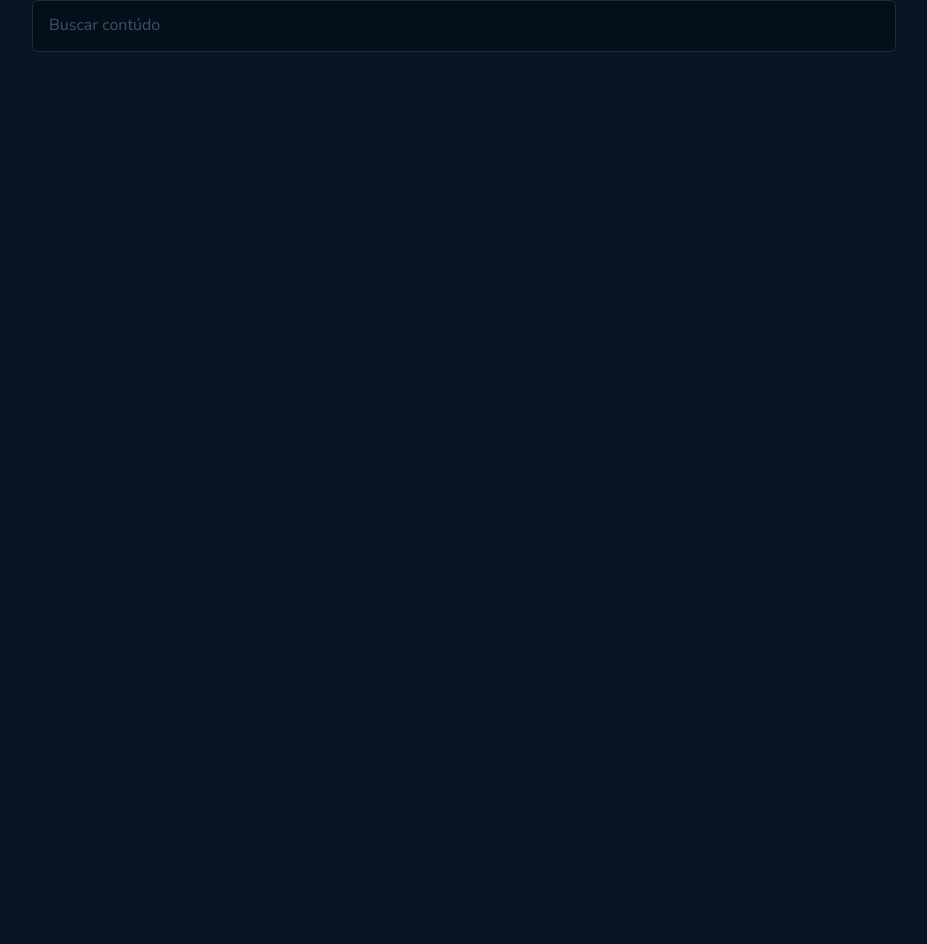
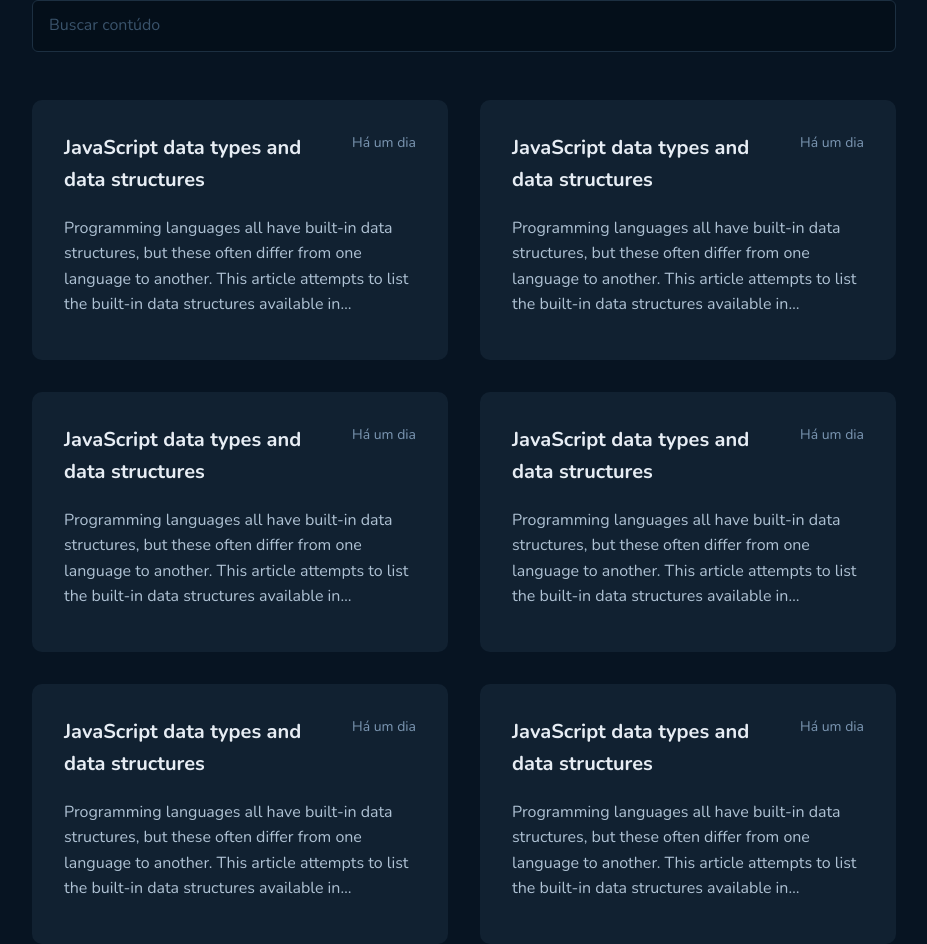
Before and after one commit to JonathanMDueck/github-blog, a React (Vite) app: page / in a window 1280 px wide. Shown: the part 536-1480 px from the top of the page, without its empty margins (176-1103 px from the left). Before the commit the page ends 800 px from the top, so only its background shows below. Built offline with nearby package versions, Linux system fonts and the light colour scheme.

Commit message:
Posts component

```diff
--- a/src/pages/Feed/components/Profile/styles.ts
+++ b/src/pages/Feed/components/Profile/styles.ts
@@ -1,10 +1,8 @@
 import { styled } from "styled-components";
 
 export const ProfileContainer = styled.div`
-  max-width: 54rem;
   height: 13.25rem;
 
-  margin: 0 auto;
   margin-top: -5.5rem;
 
   background: ${(props) => props.theme["gray-700"]};
--- a/src/pages/Feed/components/SearchForm/styles.ts
+++ b/src/pages/Feed/components/SearchForm/styles.ts
@@ -1,9 +1,6 @@
 import { styled } from "styled-components";
 
 export const SearchFormContainer = styled.div`
-  max-width: 54rem;
-  margin: 0 auto;
-
   margin-top: 4.5rem;
 `;
 
--- a/src/pages/Feed/index.tsx
+++ b/src/pages/Feed/index.tsx
@@ -1,11 +1,146 @@
 import { Profile } from "./components/Profile";
 import { SearchForm } from "./components/SearchForm";
+import {
+  Description,
+  FeedContainer,
+  Post,
+  PostContainer,
+  PostTitle,
+} from "./styles";
 
 export function Feed() {
   return (
-    <div>
+    <FeedContainer>
       <Profile />
       <SearchForm />
-    </div>
+      <PostContainer>
+        <Post>
+          <PostTitle>
+            <span>JavaScript data types and data structures</span>
+            <p>Há um dia</p>
+          </PostTitle>
+          <Description>
+            <p>
+              Programming languages all have built-in data structures, but these
+              often differ from one language to another. This article attempts
+              to list the built-in data structures available in JavaScript and
+              what properties they have. These can be used to build other data
+              structures. Wherever possible, comparisons with other languages
+              are drawn. Dynamic typing JavaScript is a loosely typed and
+              dynamic language. Variables in JavaScript are not directly
+              associated with any particular value type, and any variable can be
+              assigned (and re-assigned) values of all types: let foo = 42; //
+              foo is now a number foo = 'bar'; // foo is now a string foo =
+              true; // foo is now a boolean
+            </p>
+          </Description>
+        </Post>
+        <Post>
+          <PostTitle>
+            <span>JavaScript data types and data structures</span>
+            <p>Há um dia</p>
+          </PostTitle>
+          <Description>
+            <p>
+              Programming languages all have built-in data structures, but these
+              often differ from one language to another. This article attempts
+              to list the built-in data structures available in JavaScript and
+              what properties they have. These can be used to build other data
+              structures. Wherever possible, comparisons with other languages
+              are drawn. Dynamic typing JavaScript is a loosely typed and
+              dynamic language. Variables in JavaScript are not directly
+              associated with any particular value type, and any variable can be
+              assigned (and re-assigned) values of all types: let foo = 42; //
+              foo is now a number foo = 'bar'; // foo is now a string foo =
+              true; // foo is now a boolean
+            </p>
+          </Description>
+        </Post>
+        <Post>
+          <PostTitle>
+            <span>JavaScript data types and data structures</span>
+            <p>Há um dia</p>
+          </PostTitle>
+          <Description>
+            <p>
+              Programming languages all have built-in data structures, but these
+              often differ from one language to another. This article attempts
+              to list the built-in data structures available in JavaScript and
+              what properties they have. These can be used to build other data
+              structures. Wherever possible, comparisons with other languages
+              are drawn. Dynamic typing JavaScript is a loosely typed and
+              dynamic language. Variables in JavaScript are not directly
+              associated with any particular value type, and any variable can be
+              assigned (and re-assigned) values of all types: let foo = 42; //
+              foo is now a number foo = 'bar'; // foo is now a string foo =
+              true; // foo is now a boolean
+            </p>
+          </Description>
+        </Post>
+        <Post>
+          <PostTitle>
+            <span>JavaScript data types and data structures</span>
+            <p>Há um dia</p>
+          </PostTitle>
+          <Description>
+            <p>
+              Programming languages all have built-in data structures, but these
+              often differ from one language to another. This article attempts
+              to list the built-in data structures available in JavaScript and
+              what properties they have. These can be used to build other data
+              structures. Wherever possible, comparisons with other languages
+              are drawn. Dynamic typing JavaScript is a loosely typed and
+              dynamic language. Variables in JavaScript are not directly
+              associated with any particular value type, and any variable can be
+              assigned (and re-assigned) values of all types: let foo = 42; //
+              foo is now a number foo = 'bar'; // foo is now a string foo =
+              true; // foo is now a boolean
+            </p>
+          </Description>
+        </Post>
+        <Post>
+          <PostTitle>
+            <span>JavaScript data types and data structures</span>
+            <p>Há um dia</p>
+          </PostTitle>
+          <Description>
+            <p>
+              Programming languages all have built-in data structures, but these
+              often differ from one language to another. This article attempts
+              to list the built-in data structures available in JavaScript and
+              what properties they have. These can be used to build other data
+              structures. Wherever possible, comparisons with other languages
+              are drawn. Dynamic typing JavaScript is a loosely typed and
+              dynamic language. Variables in JavaScript are not directly
+              associated with any particular value type, and any variable can be
+              assigned (and re-assigned) values of all types: let foo = 42; //
+              foo is now a number foo = 'bar'; // foo is now a string foo =
+              true; // foo is now a boolean
+            </p>
+          </Description>
+        </Post>
+        <Post>
+          <PostTitle>
+            <span>JavaScript data types and data structures</span>
+            <p>Há um dia</p>
+          </PostTitle>
+          <Description>
+            <p>
+              Programming languages all have built-in data structures, but these
+              often differ from one language to another. This article attempts
+              to list the built-in data structures available in JavaScript and
+              what properties they have. These can be used to build other data
+              structures. Wherever possible, comparisons with other languages
+              are drawn. Dynamic typing JavaScript is a loosely typed and
+              dynamic language. Variables in JavaScript are not directly
+              associated with any particular value type, and any variable can be
+              assigned (and re-assigned) values of all types: let foo = 42; //
+              foo is now a number foo = 'bar'; // foo is now a string foo =
+              true; // foo is now a boolean
+            </p>
+          </Description>
+        </Post>
+      </PostContainer>
+    </FeedContainer>
   );
 }
--- a/src/pages/Feed/styles.ts
+++ b/src/pages/Feed/styles.ts
@@ -0,0 +1,64 @@
+import { styled } from "styled-components";
+
+export const FeedContainer = styled.div`
+  max-width: 54rem;
+  margin: 0 auto;
+`;
+
+export const PostContainer = styled.div`
+  margin-top: 3rem;
+
+  display: grid;
+  grid-template-columns: repeat(2, 1fr);
+  gap: 2rem;
+`;
+
+export const Post = styled.div`
+  width: 26rem;
+  height: 16.25rem;
+
+  border: 0;
+  border-radius: 10px;
+
+  background: ${(props) => props.theme["gray-600"]};
+
+  padding: 2rem;
+
+  overflow: hidden;
+`;
+
+export const PostTitle = styled.div`
+  display: flex;
+  align-items: flex-start;
+  justify-content: space-between;
+
+  margin-bottom: 1.25rem;
+
+  span {
+    line-height: 160%;
+    font-size: 1.25rem;
+    font-weight: 700;
+    max-width: 17.6875rem;
+  }
+
+  p {
+    font-size: 0.875rem;
+    color: ${(props) => props.theme["gray-300"]};
+    line-height: 160%;
+  }
+`;
+
+export const Description = styled.div`
+  max-width: 22rem;
+  max-height: 7rem;
+  overflow: hidden;
+  p {
+    display: -webkit-box;
+    -webkit-line-clamp: 4;
+    -webkit-box-orient: vertical;
+    overflow: hidden;
+
+    color: ${(props) => props.theme["gray-200"]};
+    line-height: 160%;
+  }
+`;
```
